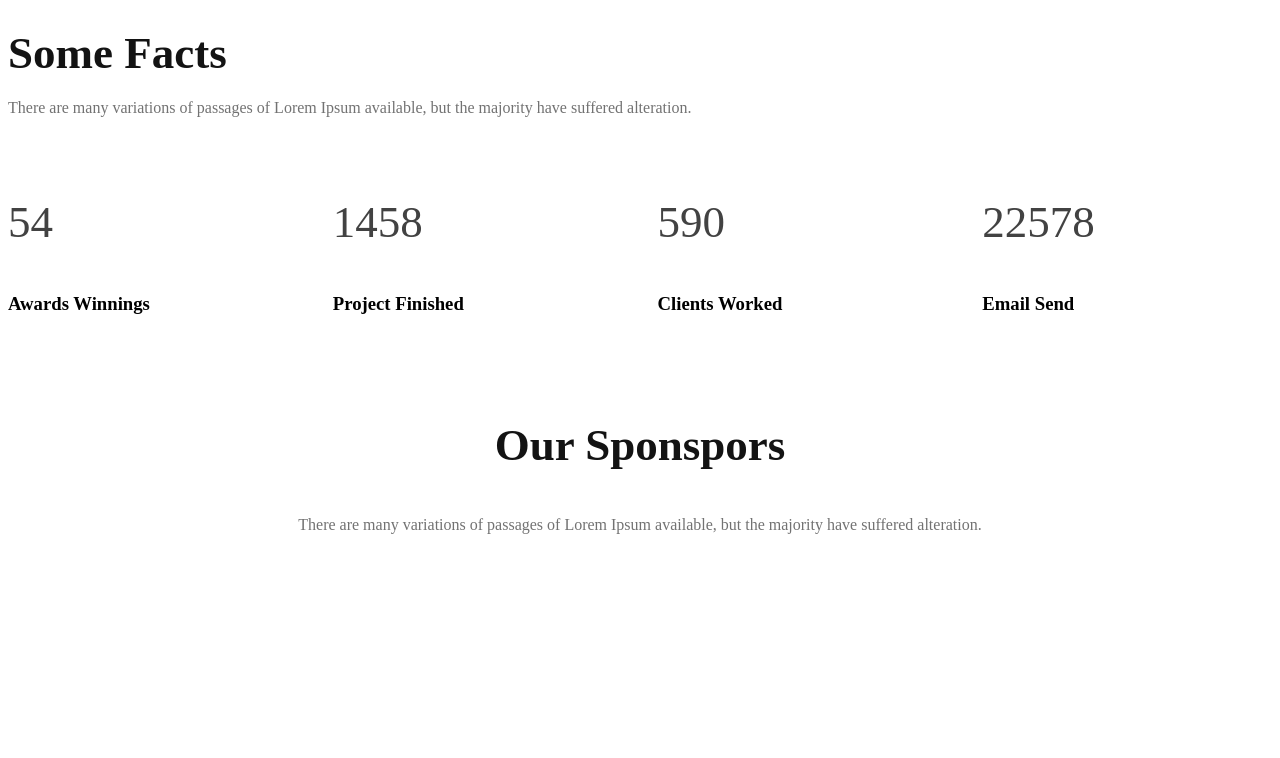
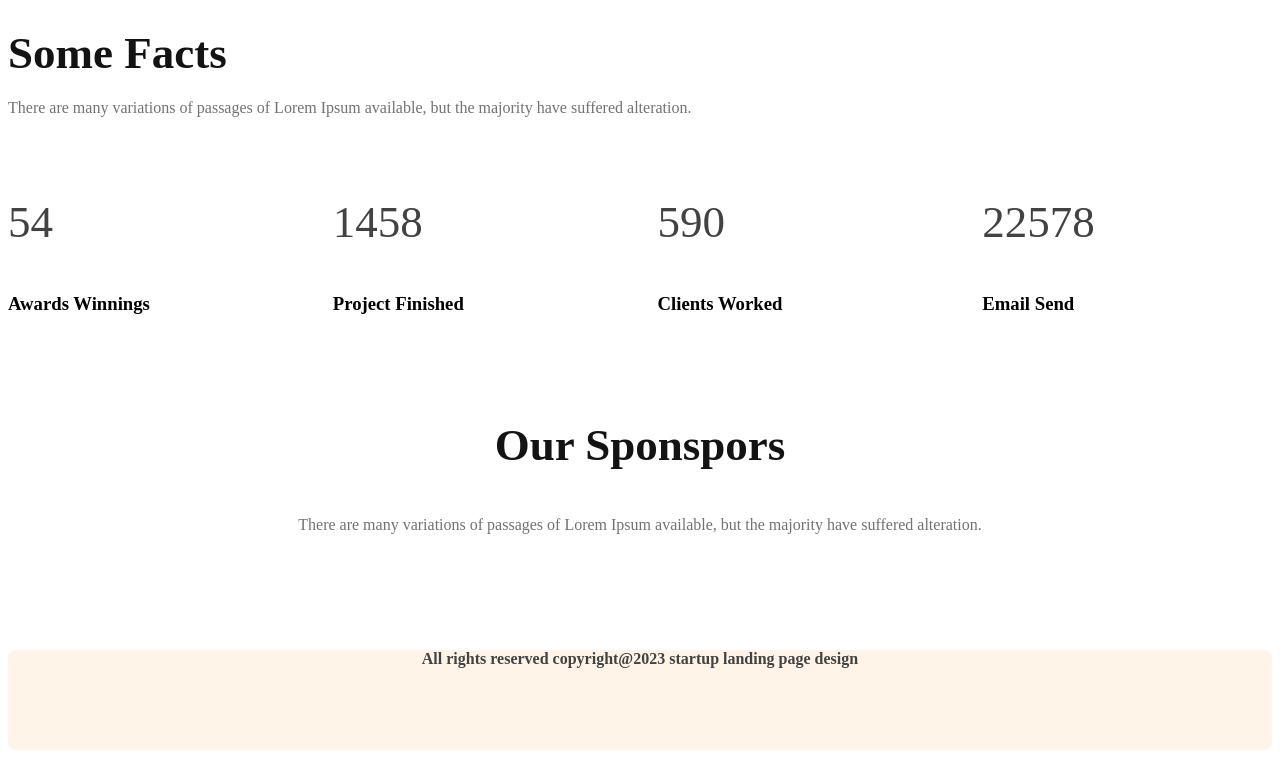
Before and after one commit to shafayatkarim/important-repo, a plain HTML site: page index.html in a window 1280 px wide. Shown: the part 1356-2114 px from the top of the page. Before the commit the page ends 1914 px from the top, so only its background shows below. Drawn offline with Linux system fonts and the light colour scheme.

Commit message:
Update index.html

```diff
--- a/index.html
+++ b/index.html
@@ -139,8 +139,8 @@
 
 
     </main>
-    <footer>
-
+    <footer class="medula">
+<h4 class="last-shot">All rights reserved copyright@2023 startup landing page design</h4>
     </footer>
 </body>
 </html>
```
